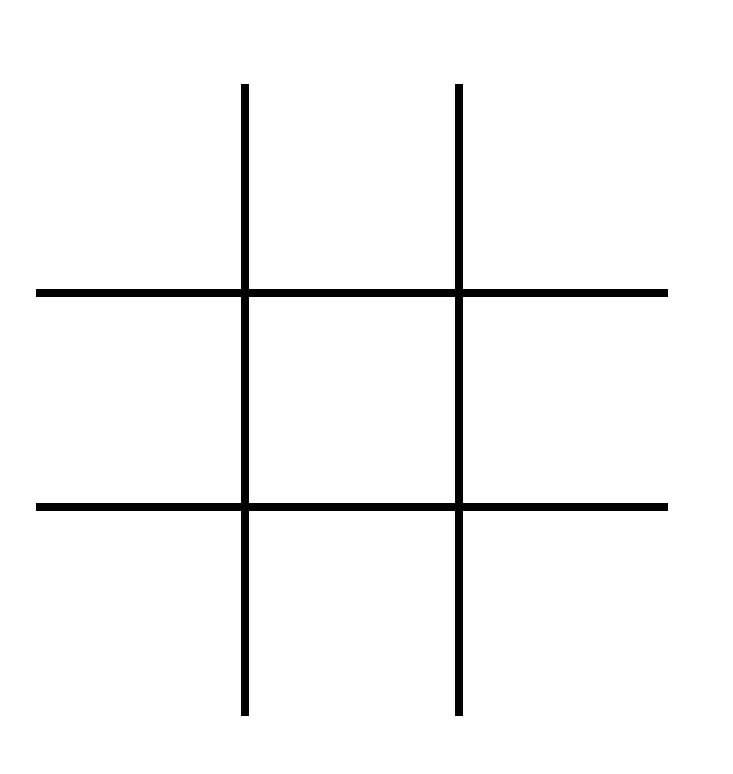
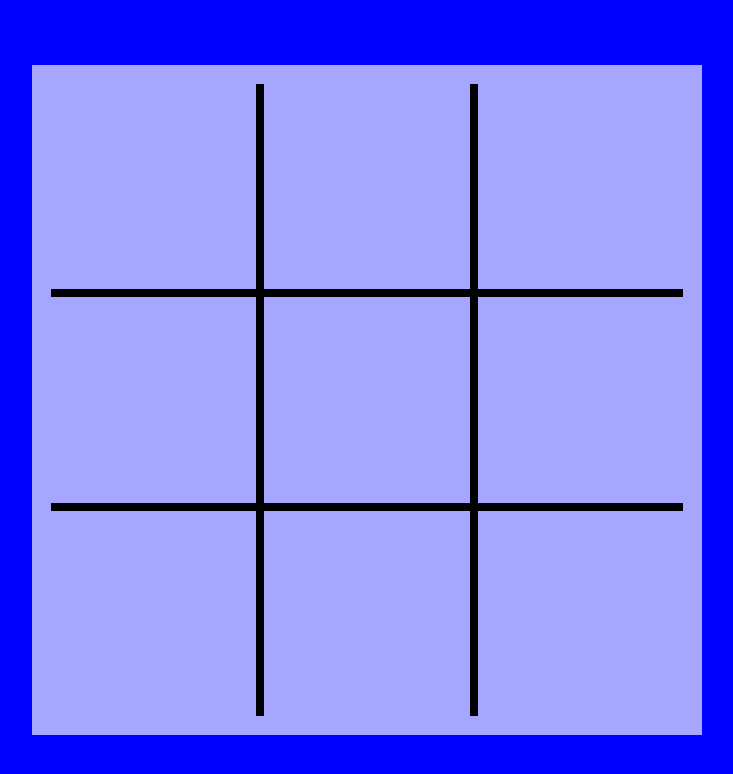
Before and after one commit to iamtheluiz/Tic_Tac_Toe, a plain HTML site: page index.html in a window 1280 px wide. Shown: the whole page, without its empty margins (288-1021 px from the left). Drawn offline with Linux system fonts and the light colour scheme.

Commit message:
Mudança de cor a cada turno

```diff
--- a/css/style.css
+++ b/css/style.css
@@ -17,62 +17,108 @@ html, *{
 		width: 80vh;
 		height: 80vh;
 		margin-left:calc((100vw - 80vh)/2);
-		margin-top:10vh;
+		margin-top:calc(10vh - 15px);
 	}
 }
 #game{
 	width: 80vh;
-	height: 80vh;
+	height: 80vh;;
+	margin-top:calc(10vh - 15px);
 	margin-left:calc((100vw - 80vh)/2);
-	margin-top:10vh;
 	animation-name:campo_cresce;
 	animation-duration: 1s;
+	background-color: rgba(255,255,255,0.65);
+	padding:15px;
 }
 #game .quadrante{
 	border:4px solid black;
 	width: calc(100%/3 - 8px);
 	height: calc(100%/3 - 8px);
 	float:left;
+	cursor: pointer;
+}
+#game .quadrante[content="x"], #game .quadrante[content="o"]{
+	cursor: auto !important;
+}
+/*Indicador da Vez*/
+@keyframes blue_init{
+	from{
+		background-color: white;
+	}
+	to{
+		background-color: blue;
+	}
+}
+@keyframes blue_player{
+	from{
+		background-color: red;
+	}
+	to{
+		background-color: blue;
+	}
+}
+@keyframes red_player{
+	from{
+		background-color: blue;
+	}
+	to{
+		background-color: red;
+	}
+}
+.blue_init{
+	background-color: blue;
+	animation-name: blue_init;
+	animation-duration: 1.5s;
+}
+.blue_player{
+	background-color: blue;
+	animation-name: blue_player;
+	animation-duration: 1s;
+}
+.red_player{
+	background-color: red;
+	animation-name: red_player;
+	animation-duration: 1s;
 }
 /*Retira as bordas desnecessárias*/
-.quadrante[x="1"][y="1"]{
+.quadrante[id="1_1"]{
 	border-left:0px solid black !important;
 	border-top:0px solid black !important;
 	margin-left:4px;
 	margin-top:4px;
 }
-.quadrante[x="2"][y="1"]{
+.quadrante[id="2_1"]{
 	border-top:0px solid black !important;
 	margin-top:4px;
 }
-.quadrante[x="3"][y="1"]{
+.quadrante[id="3_1"]{
 	border-right:0px solid black !important;
 	border-top:0px solid black !important;
 	margin-right:4px;
 	margin-top:4px;
 }
-.quadrante[x="1"][y="2"]{
+.quadrante[id="1_2"]{
 	border-left:0px solid black !important;
 	margin-left:4px;
 }
-.quadrante[x="2"][y="2"]{
+.quadrante[id="2_2"]{
 
 }
-.quadrante[x="3"][y="2"]{
+.quadrante[id="3_2"]{
 	border-right:0px solid black !important;
 	margin-right:4px;
 }
-.quadrante[x="1"][y="3"]{
+.quadrante[id="1_3"]{
 	border-left:0px solid black !important;
 	border-bottom:0px solid black !important;
 	margin-left:4px;
 	margin-bottom:4px;
 }
-.quadrante[x="2"][y="3"]{
+.quadrante[id="2_3"]{
 	border-bottom:0px solid black !important;
 	margin-bottom:4px;
 }
-.quadrante[x="3"][y="3"]{
+.quadrante[id="3_3"]{
 	border-right:0px solid black !important;
 	border-bottom:0px solid black !important;
 	margin-right:4px;
--- a/index.html
+++ b/index.html
@@ -6,17 +6,23 @@
 		<link rel="stylesheet" type="text/css" href="css/style.css">
 		<meta name="viewport" content="width=device-width, initial-scale=1.0">
 	</head>
-	<body>
+	<body class="blue_init">
+		<div id="player1">
+
+		</div>
 		<div id="game">
-			<div class="quadrante" x="1" y="1" onclick="fazer_jogada(this)"></div>
-			<div class="quadrante" x="2" y="1" onclick="fazer_jogada(this)"></div>
-			<div class="quadrante" x="3" y="1" onclick="fazer_jogada(this)"></div>
-			<div class="quadrante" x="1" y="2" onclick="fazer_jogada(this)"></div>
-			<div class="quadrante" x="2" y="2" onclick="fazer_jogada(this)"></div>
-			<div class="quadrante" x="3" y="2" onclick="fazer_jogada(this)"></div>
-			<div class="quadrante" x="1" y="3" onclick="fazer_jogada(this)"></div>
-			<div class="quadrante" x="2" y="3" onclick="fazer_jogada(this)"></div>
-			<div class="quadrante" x="3" y="3" onclick="fazer_jogada(this)"></div>
+			<div id="1_1" class="quadrante" onclick="fazer_jogada(this)"></div>
+			<div id="2_1" class="quadrante" onclick="fazer_jogada(this)"></div>
+			<div id="3_1" class="quadrante" onclick="fazer_jogada(this)"></div>
+			<div id="1_2" class="quadrante" onclick="fazer_jogada(this)"></div>
+			<div id="2_2" class="quadrante" onclick="fazer_jogada(this)"></div>
+			<div id="3_2" class="quadrante" onclick="fazer_jogada(this)"></div>
+			<div id="1_3" class="quadrante" onclick="fazer_jogada(this)"></div>
+			<div id="2_3" class="quadrante" onclick="fazer_jogada(this)"></div>
+			<div id="3_3" class="quadrante" onclick="fazer_jogada(this)"></div>
+		</div>
+		<div id="player2">
+
 		</div>
 
 		<!-- Scripts -->
--- a/js/script.js
+++ b/js/script.js
@@ -1,5 +1,6 @@
 //Váriaveis Globais
 var turno = "x";
+var body = document.querySelector("body");
 
 //Funções do Jogo
 
@@ -9,9 +10,13 @@ function fazer_jogada(isto){
 	if(isto.innerHTML == ""){
 		//Campo não foi selecionado
 		if(turno == "x"){
+			body.setAttribute("class","red_player");
+			isto.setAttribute("content","x");
 			isto.innerHTML = "<div class='close'></div>";
 			turno = "o";
 		}else{
+			body.setAttribute("class","blue_player");
+			isto.setAttribute("content","o");
 			isto.innerHTML = "<div class='circle'></div>";
 			turno = "x";
 		}
@@ -19,3 +24,6 @@ function fazer_jogada(isto){
 		//Campo já foi selecionado
 	}
 }
+function verificar_jogo(){
+
+}
```
